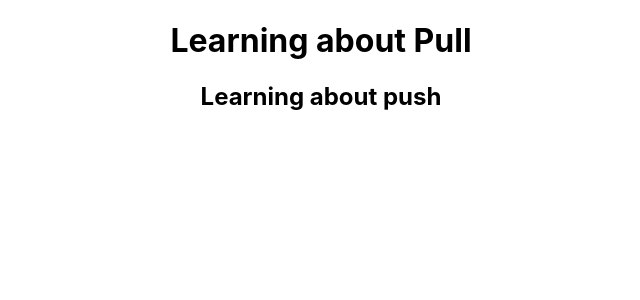
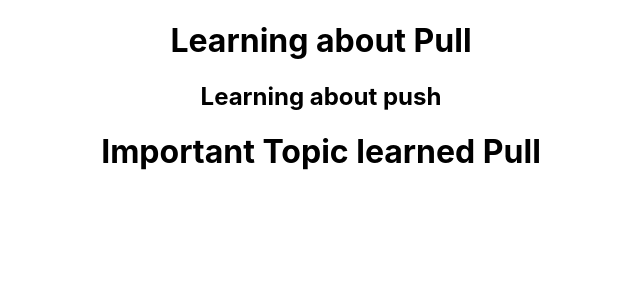
Before and after one commit to mamillasuryateja/tejamamilla, a React (Create React App) app: page / in a window 1280 px wide. Shown: the top 300 px of the page, without its empty margins (319-959 px from the left). Built offline with nearby package versions, Linux system fonts and the light colour scheme.

Commit message:
Update App.js

```diff
--- a/src/App.js
+++ b/src/App.js
@@ -6,6 +6,7 @@ function App() {
     <div className="App">
      <h1>Learning about Pull</h1>
      <h2>Learning about push</h2>
+    <h1>Important Topic learned Pull</h1>
     </div>
   );
 }
```
